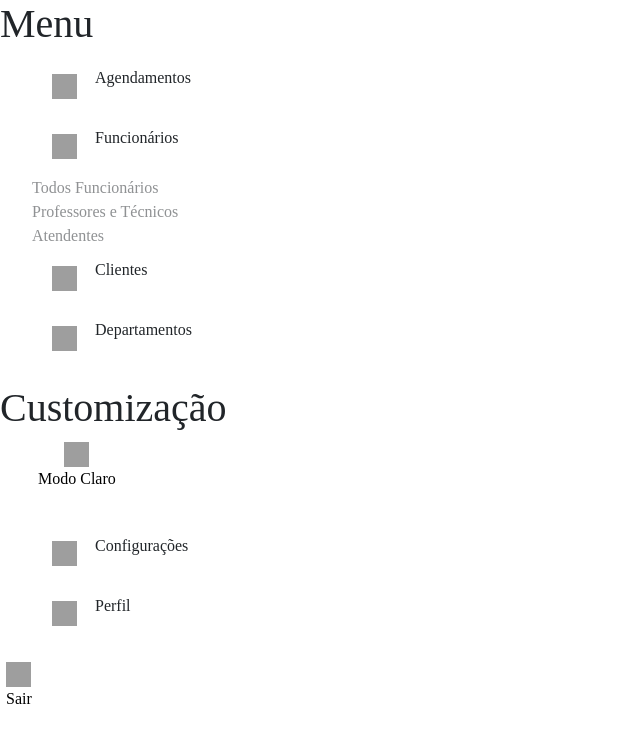
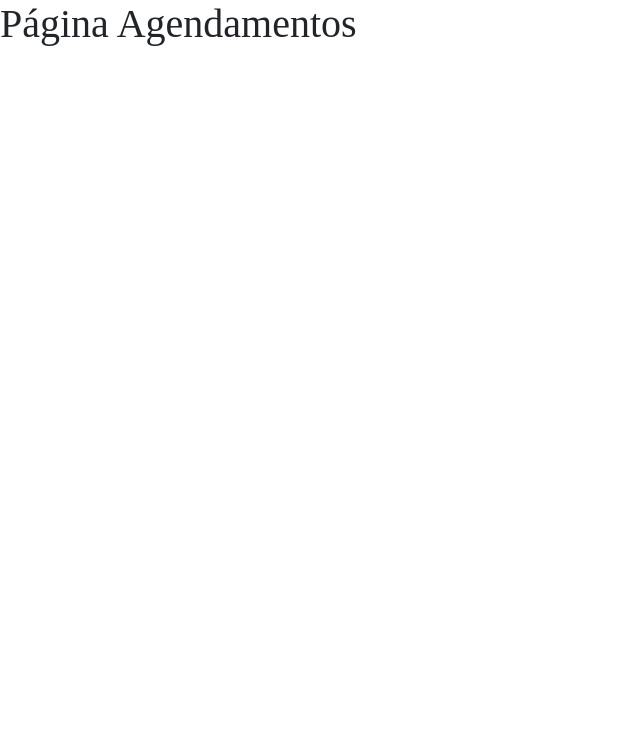
Before and after one commit to luisstussi/unigran-saude-front_v2, a React (Create React App) app: page /agendamento in a window 1280 px wide. Shown: the top 742 px of the page, without its empty margins (0-640 px from the left). Built offline with nearby package versions, Linux system fonts and the light colour scheme; grey boxes are pictures that could not be loaded.

Commit message:
criando as rotas

```diff
--- a/package.json
+++ b/package.json
@@ -13,7 +13,7 @@
     "react-dom": "^18.2.0",
     "react-loadingg": "^1.7.2",
     "react-router-dom": "^6.14.2",
-    "react-scripts": "5.0.1",
+    "react-scripts": "^5.0.1",
     "styled-components": "^6.0.6",
     "web-vitals": "^2.1.4"
   },
--- a/src/App.js
+++ b/src/App.js
@@ -1,5 +1,6 @@
 import React from 'react';
 import './App.css';
+import Routes from './routes';
 
 import Login from './pages/Login';
 import MenuLeft from './components/MenuLeft';
@@ -8,8 +9,8 @@ import MenuLeft from './components/MenuLeft';
 
 function App() {
   return (
-    <div className="App">
-      <MenuLeft/>
+    <div>
+      <Routes />
     </div>
   );
 }
--- /dev/null
+++ b/src/pages/Clients/index.js
@@ -0,0 +1,9 @@
+import React from "react";
+
+function Clients() {
+    return(
+        <h1>Página Clientes</h1>
+    );
+}
+
+export default Clients;
--- /dev/null
+++ b/src/pages/Scheduling/index.js
@@ -0,0 +1,9 @@
+import React from "react";
+
+function Scheduling() {
+    return(
+        <h1>Página Agendamentos</h1>
+    );
+}
+
+export default Scheduling;
--- /dev/null
+++ b/src/routes.js
@@ -0,0 +1,20 @@
+import React from "react";
+import { BrowserRouter, Routes, Route } from "react-router-dom";
+
+import Clients from "./pages/Clients";
+import Login from "./pages/Login";
+import Scheduling from "./pages/Scheduling";
+
+function Rotas() {
+  return (
+    <BrowserRouter>
+      <Routes>
+        <Route path="/clientes" Component={Clients} />
+        <Route path="/" Component={Login} />
+        <Route path="/agendamento" Component={Scheduling} />
+      </Routes>
+    </BrowserRouter>
+  );
+}
+
+export default Rotas;
```
Also changed, not shown: src/pages/Clients/Clients.scss (added), src/pages/Scheduling/Scheduling.scss (added), 1 other file (tests, documents, lock files or other folders).
